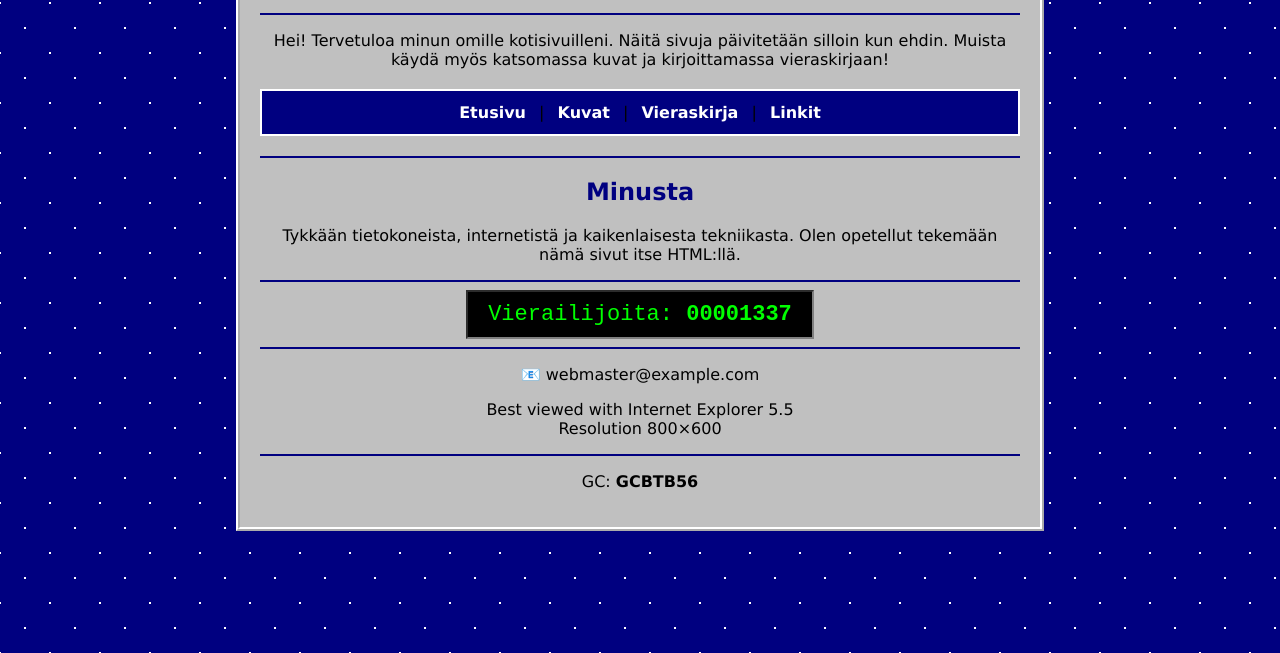
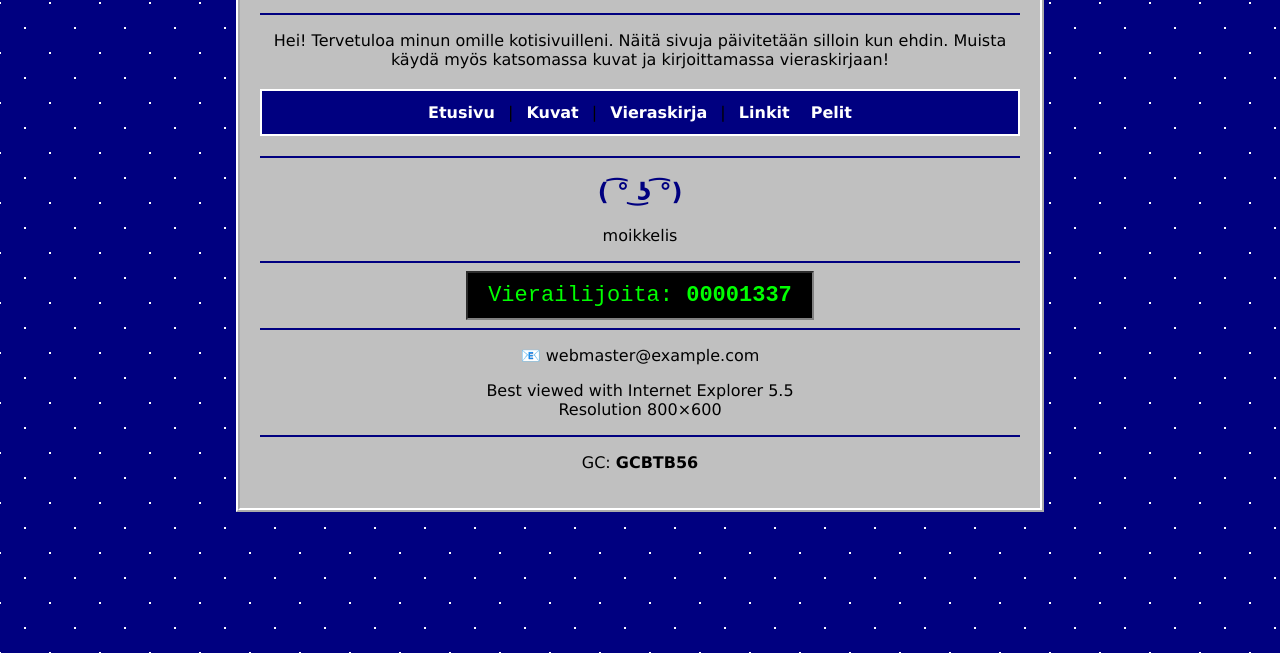
Before and after one commit to CITYALEKSI/GCBTB56, a plain HTML site: page index.html in a window 1280 px wide. Shown: the part 147-800 px from the top of the page. Drawn offline with Linux system fonts and the light colour scheme.

Commit message:
Update index.html

```diff
--- a/index.html
+++ b/index.html
@@ -37,18 +37,17 @@ Muista käydä myös katsomassa kuvat ja kirjoittamassa vieraskirjaan!
 <a href="kuvat.html">Kuvat</a> |
 <a href="vieraskirja.html">Vieraskirja</a> |
 <a href="linkit.html">Linkit</a>
+<a href="pelit.html">Pelit</a>
 
 </div>
 
 <hr>
 
-<h2>Minusta</h2>
+<h2> ( ͡° ͜ʖ ͡°) </h2>
 
 <p>
 
-Tykkään tietokoneista, internetistä ja kaikenlaisesta tekniikasta.
-
-Olen opetellut tekemään nämä sivut itse HTML:llä.
+moikkelis
 
 </p>
 
```
